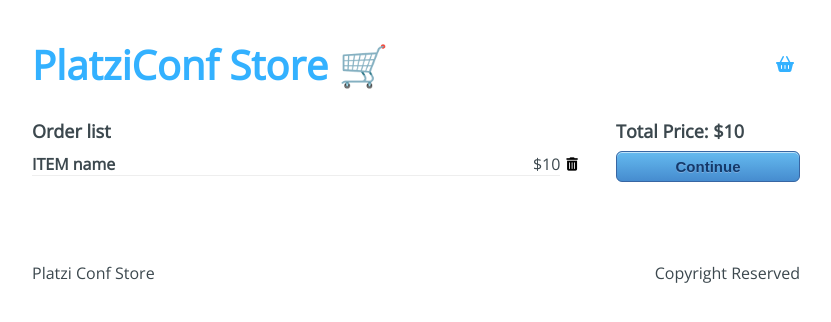
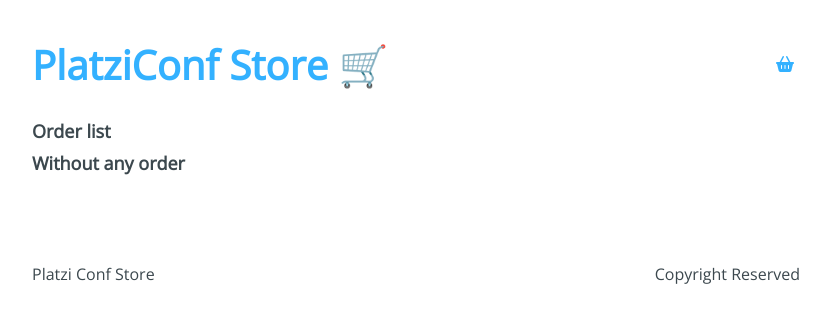
Before and after one commit to zearkiatos/platzi-conf-store-web, a React app: page /checkout in a window 1280 px wide. Shown: the top 322 px of the page, without its empty margins (224-1055 px from the left). Built offline with nearby package versions, Linux system fonts and the light colour scheme.

Commit message:
useContext in the checkout page

```diff
--- a/src/containers/Checkout/index.jsx
+++ b/src/containers/Checkout/index.jsx
@@ -1,33 +1,56 @@
 /* eslint-disable import/no-unresolved */
 /* eslint-disable arrow-body-style */
 /* eslint-disable react/function-component-definition */
-import React from 'react';
+import React, { useContext } from 'react';
 import { Link } from 'react-router-dom';
+import AppContext from '@context/AppContext';
 import '@styles/checkout.css';
 
 const Checkout = () => {
+  const { state, removeFromCart } = useContext(AppContext);
+  const { cart } = state;
+
+  const handleRemove = (product) => () => removeFromCart(product);
+
+  const sumTotal = () => {
+    const reducer = (accumulator, currentValue) =>
+      accumulator + currentValue.price;
+    const sum = cart.reduce(reducer, 0);
+    return sum;
+  };
+
+  const renderCartList =
+    cart.length > 0 ? (
+      cart.map((item) => (
+        <div className="checkout-item">
+          <div className="checkout-element">
+            <h4>{item.title}</h4>
+            <span>${item.price}</span>
+          </div>
+          <button type="button" onClick={handleRemove(item)}>
+            <i className="fa fa-trash-can" />
+          </button>
+        </div>
+      ))
+    ) : (
+      <h3> Without any order</h3>
+    );
+
+  const renderTotal = cart.length > 0 && (
+    <aside className="checkout-sidebar">
+      <h3>Total Price: {`$${sumTotal()}`}</h3>
+      <Link to="/checkout/information">
+        <button type="button">Continue</button>
+      </Link>
+    </aside>
+  );
   return (
     <div className="checkout">
       <div className="checkout-content">
         <h3>Order list</h3>
-        <div className="checkout-item">
-          <div className="checkout-element">
-            <h4>ITEM name</h4>
-            <span>$10</span>
-          </div>
-          <button type="button">
-            <i className="fa fa-trash-can" />
-          </button>
-        </div>
+        {renderCartList}
       </div>
-      <aside className="checkout-sidebar">
-          <h3>
-              Total Price: $10
-          </h3>
-          <Link to="/checkout/information">
-            <button type="button">Continue</button>
-          </Link>
-      </aside>
+      {renderTotal}
     </div>
   );
 };
```
